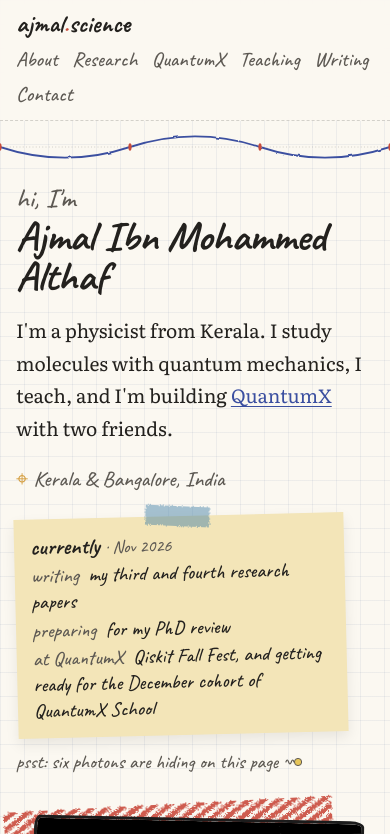
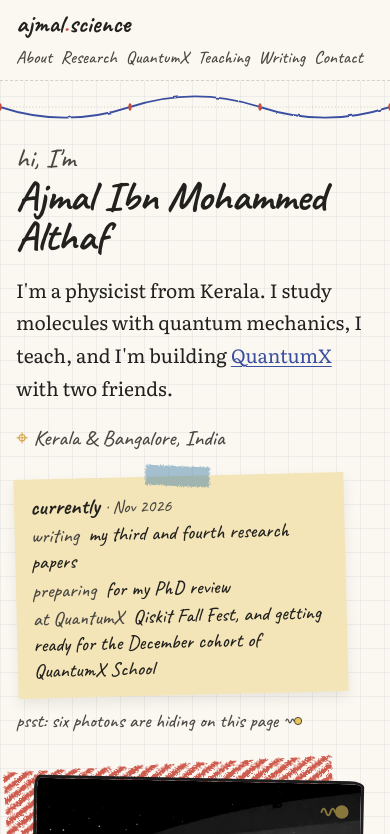
Before and after one commit to ajmal-ima/portfolio, a plain HTML site: page index.html in a window 390 px wide. Shown: the top 834 px of the page. Drawn offline with Linux system fonts and the light colour scheme.

Commit message:
Keep phone nav on one line, raise caption contrast, tint photo slots while loading
Co-Authored-By: Claude Opus 5.5 <noreply@anthropic.com>
Claude-Session: https://claude.ai/code/session_01CZZS1GPCg1FSofJdD35jMv

```diff
--- a/style.css
+++ b/style.css
@@ -5,7 +5,7 @@
   --paper: #fbf8f1;
   --grid: rgba(60, 90, 140, 0.07);
   --ink: #23211e;
-  --soft: #5d5953;
+  --soft: #4b4843;
   --rule: rgba(35, 33, 30, 0.18);
 
   /* coloured pencils rather than carnival crayons */
@@ -26,7 +26,7 @@
     --paper: #1f1e1c;
     --grid: rgba(255, 255, 255, 0.035);
     --ink: #ece8df;
-    --soft: #aaa49a;
+    --soft: #bfb9ae;
     --rule: rgba(236, 232, 223, 0.18);
     --link: #9fb0ff;
   }
@@ -35,7 +35,7 @@
   --paper: #1f1e1c;
   --grid: rgba(255, 255, 255, 0.035);
   --ink: #ece8df;
-  --soft: #aaa49a;
+  --soft: #bfb9ae;
   --rule: rgba(236, 232, 223, 0.18);
   --link: #9fb0ff;
 }
@@ -84,6 +84,15 @@ a:hover { text-decoration-thickness: 2px; }
 .top nav { display: flex; flex-wrap: wrap; gap: 0 .9rem; }
 .top nav a { font-family: var(--hand); font-size: 1.3rem; color: var(--soft); text-decoration: none; white-space: nowrap; }
 .top nav a:hover { color: var(--ink); }
+/* phones: keep all six links on one line */
+@media (max-width: 520px) {
+  .top nav { flex-wrap: nowrap; gap: 0 .55rem; }
+  .top nav a { font-size: 1.12rem; }
+}
+@media (max-width: 370px) {
+  .top nav { gap: 0 .32rem; }
+  .top nav a { font-size: .98rem; }
+}
 
 /* ---------- intro ---------- */
 
@@ -278,6 +287,7 @@ h3 { font-size: 1.05rem; font-weight: 600; margin: 1.8rem 0 .5rem; }
   background: color-mix(in srgb, var(--hl2, var(--c-yellow)) 70%, transparent); transform: rotate(-4deg);
   filter: url(#crayon);
 }
+.snap picture { display: block; background: color-mix(in srgb, var(--hl2, var(--c-yellow)) 14%, #f3efe6); } /* tint until the photo loads */
 .snap img { display: block; width: 100%; height: auto; max-height: 340px; object-fit: cover; }
 .snap p { font-family: var(--hand); font-size: 1.3rem; color: #3a3733; text-align: center; padding: .3rem 0 .1rem; }
 .snap .frame {
```
